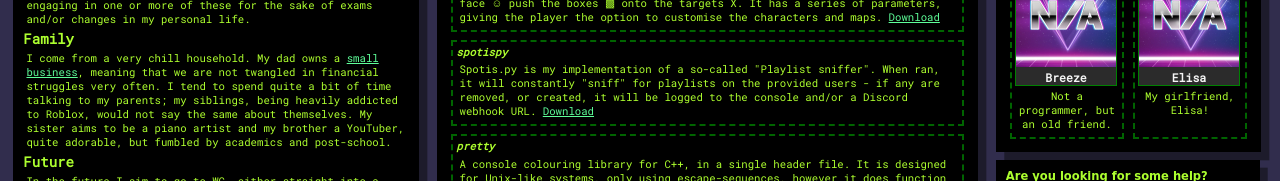
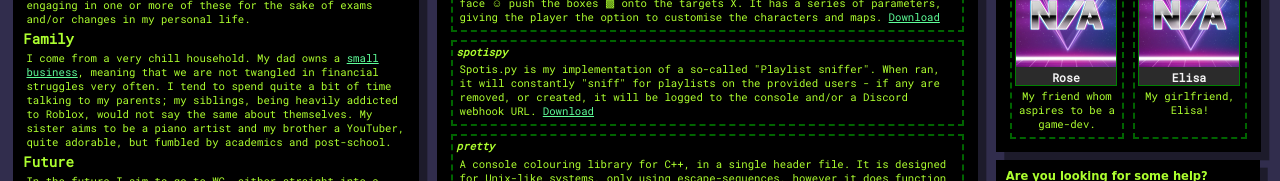
Before and after one commit to jibstack64/jibstack64.github.io-old, a plain HTML site: page index.html in a window 1280 px wide. Shown: the part 279-460 px from the top of the page. Drawn offline with Linux system fonts and the light colour scheme; no server answers; a web font is replaced by a local one.

Commit message:
Bye, bye!

```diff
--- a/index.html
+++ b/index.html
@@ -144,10 +144,10 @@
                     <section class="badge-sect">
                         <div class="badge">
                             <img class="mcent" src="images/not-applicable.jpg" width="100%" title="Not applicable."><br>
-                            <b class="badge-text">Breeze</b>
+                            <b class="badge-text">Rose</b>
                         </div>
                         <p class="description">
-                            Not a programmer, but an old friend.
+                            My friend whom aspires to be a game-dev.
                         </p>
                     </section>
                     <section class="badge-sect">
```
